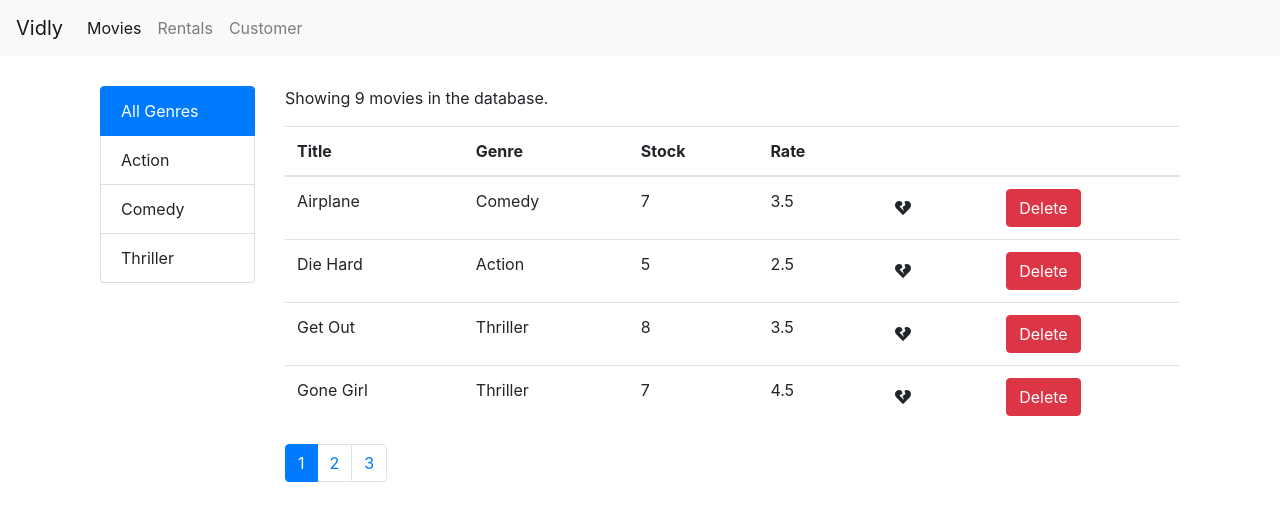
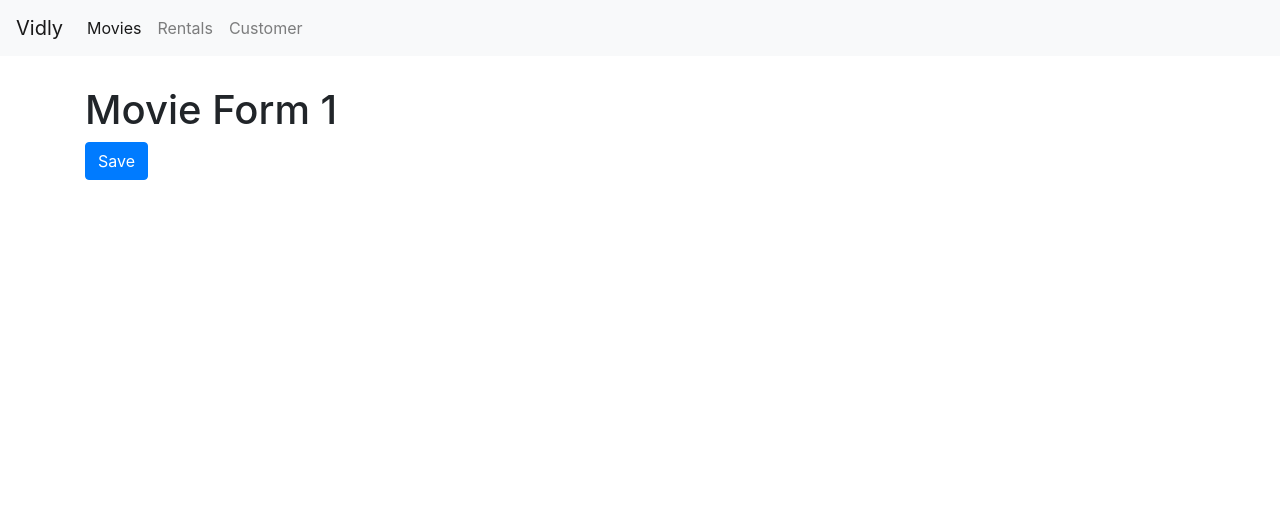
Before and after one commit to roneyyb/Vidly, a React (Create React App) app: page /movies/1 in a window 1280 px wide. Shown: the top 520 px of the page. Built offline with nearby package versions, Linux system fonts and the light colour scheme.

Commit message:
Added Movie Form

```diff
--- a/src/App.js
+++ b/src/App.js
@@ -6,6 +6,7 @@
 import Rentals from "./Rentals";
 import NotFound from "./NotFound";
 import NavBar from "./NavBar";
+import MovieForm from "./components/MovieForm";
 
 class App extends Component {
   render() {
@@ -14,7 +15,8 @@
         <NavBar />
         <main className="container">
           <Switch>
-            <Route path="/movies" component={MovieComponent}></Route>
+            <Route path="/movies" exact component={MovieComponent}></Route>
+            <Route path={`/movies/:id`} component={MovieForm}></Route>
             <Route path="/customer" component={Customer}></Route>
             <Route path="/rentals" component={Rentals}></Route>
             <Route path="/not-found" component={NotFound}></Route>
--- a/src/components/EachRow.jsx
+++ b/src/components/EachRow.jsx
@@ -2,6 +2,7 @@
 import _ from "lodash";
 import { FontAwesomeIcon } from "@fortawesome/react-fontawesome";
 import { faHeart, faHeartBroken } from "@fortawesome/free-solid-svg-icons";
+import { Link } from "react-router-dom";
 
 const EachRow = (props) => {
   const { movie, likeMovie, deleteMovie, tableHeaderList } = props;
@@ -10,7 +11,7 @@
       {/* {tableHeaderList.map((column) => (
                 <td>{column.path || column.content}</td>
             ))} */}
-      <td>{movie.title}</td>
+      <td>{<Link to={`/movies/${movie._id}`}>{movie.title}</Link>}</td>
       <td>{movie.genre.name}</td>
       <td>{movie.numberInStock}</td>
       <td>{movie.dailyRentalRate}</td>
--- /dev/null
+++ b/src/components/MovieForm.jsx
@@ -0,0 +1,19 @@
+import React, { Component } from "react";
+
+const MovieForm = ({ match, history }) => {
+  return (
+    <div>
+      <h1>Movie Form {match.params.id}</h1>
+      <button
+        className="btn btn-primary"
+        onClick={() => {
+          history.push("/movies");
+        }}
+      >
+        Save
+      </button>
+    </div>
+  );
+};
+
+export default MovieForm;
```
